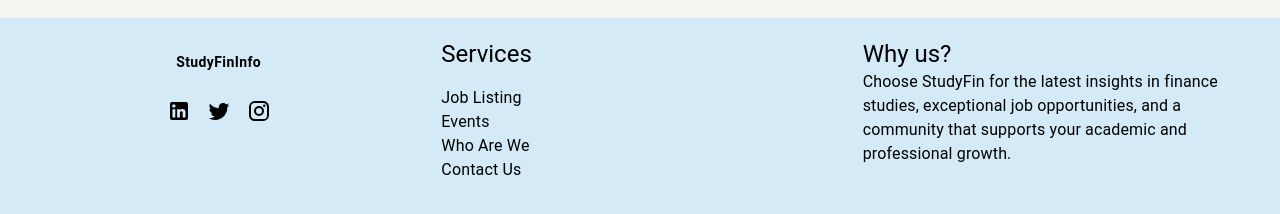
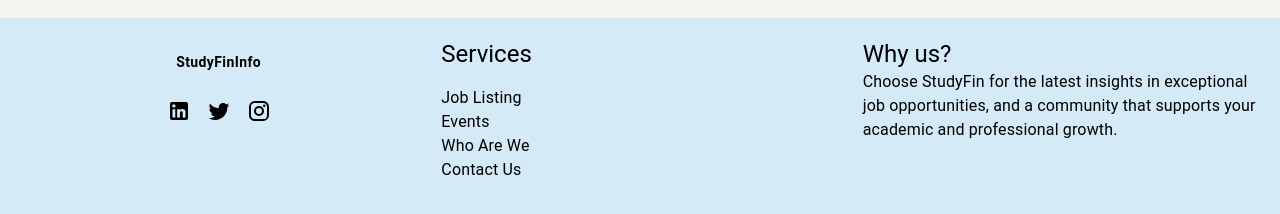
Before and after one commit to iamnumy/JobPortal, a React (Create React App) app in the folder client/: page /home in a window 1280 px wide. Shown: the part 1774-1988 px from the top of the page. Built offline with nearby package versions, Linux system fonts and the light colour scheme; no server answers.

Commit message:
bug solved

```diff
--- a/client/src/Components/Footer/index.js
+++ b/client/src/Components/Footer/index.js
@@ -43,7 +43,7 @@
                 <Grid item xs={12} sm={4}>
                     <Typography variant="h5">Why us?</Typography>
                     <Typography variant="body1">
-                        Choose StudyFin for the latest insights in finance studies,
+                        Choose StudyFin for the latest insights in
                         exceptional job opportunities, and a community that supports
                         your academic and professional growth.
                     </Typography>
```
